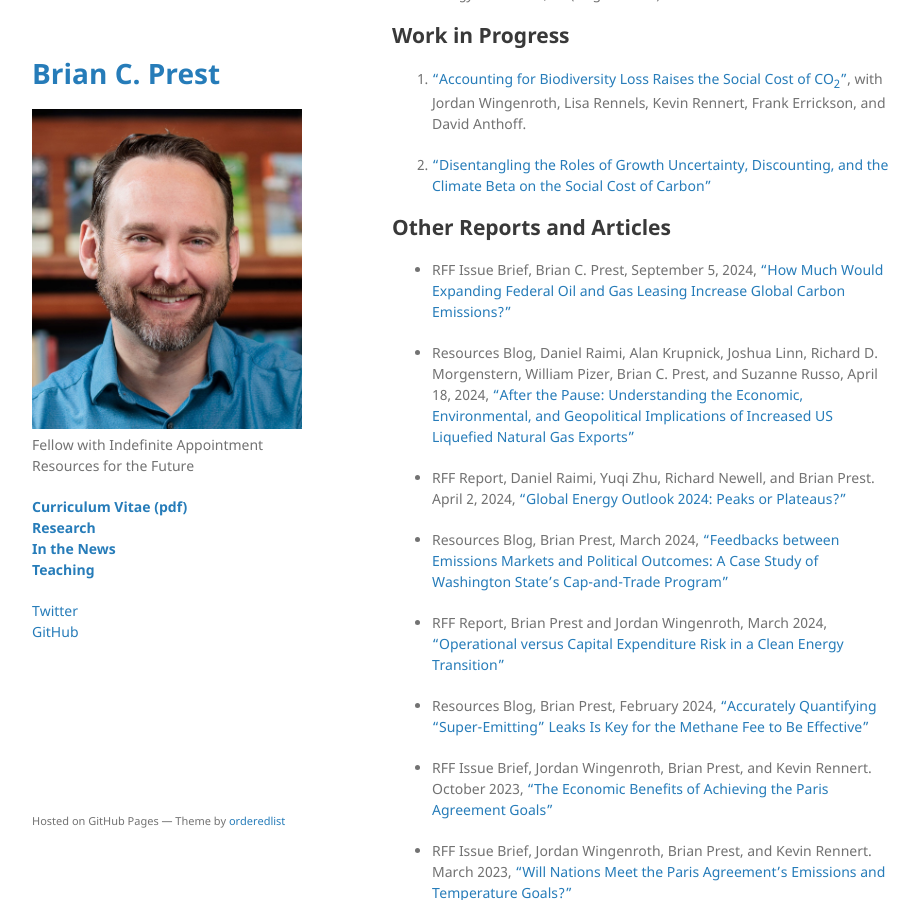
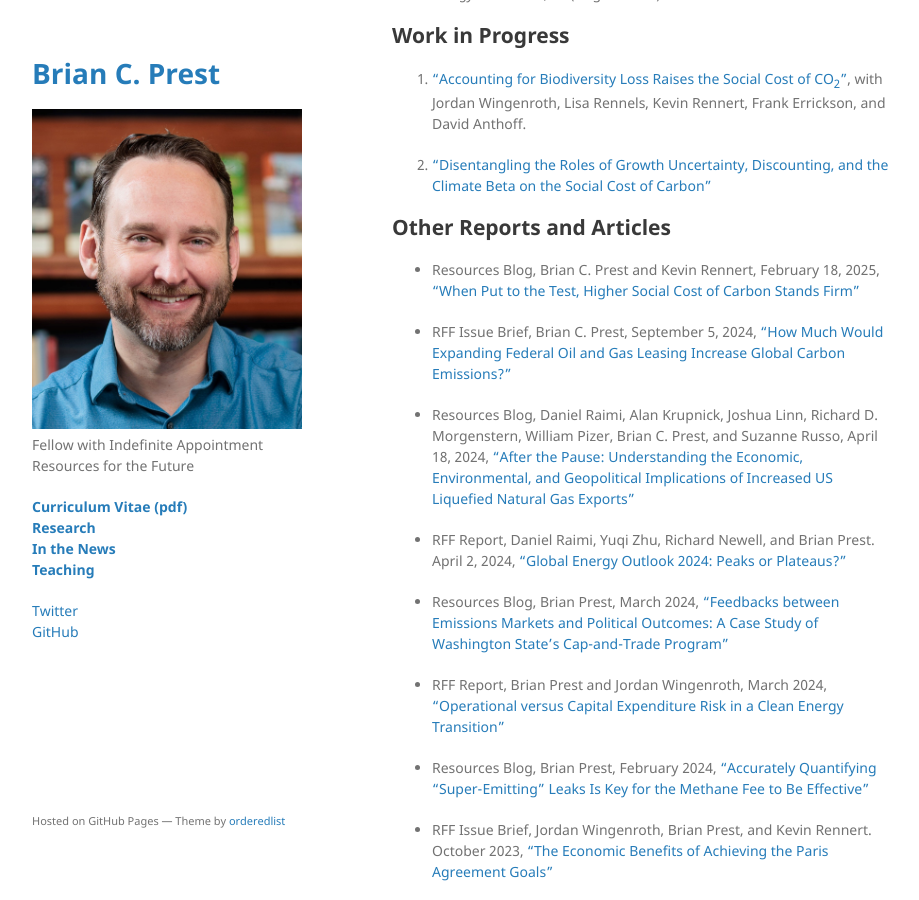
Before and after one commit to bprest/bprest.github.io, a Jekyll site: the page built from research.md, in a window 1280 px wide and 900 px high, scrolled down 1943 px. Shown: the whole window, without its empty margins (178-1097 px from the left). Built offline with Jekyll 4.4.1, drawn with Linux system fonts in a browser that asks for light colours; our own code applies the rules of GitHub Pages for plain Markdown files.

Commit message:
add SCC blog

```diff
--- a/research.md
+++ b/research.md
@@ -56,6 +56,8 @@ DOI: 10.1126/science.adi5943.
 -->
 
 ## Other Reports and Articles
+
+* Resources Blog, Brian C. Prest and Kevin Rennert, February 18, 2025, ["When Put to the Test, Higher Social Cost of Carbon Stands Firm"](https://www.resources.org/common-resources/when-put-to-the-test-higher-social-cost-of-carbon-stands-firm/)
 
 * RFF Issue Brief, Brian C. Prest, September 5, 2024, ["How Much Would Expanding Federal Oil and Gas Leasing Increase Global Carbon Emissions?"](https://www.rff.org/publications/issue-briefs/federal-permitting-reform-expand-oil-and-gas-leasing-carbon-emissions/)
 
```
